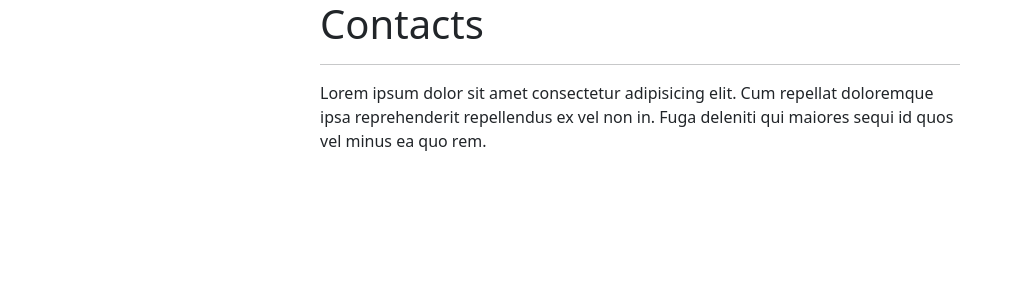
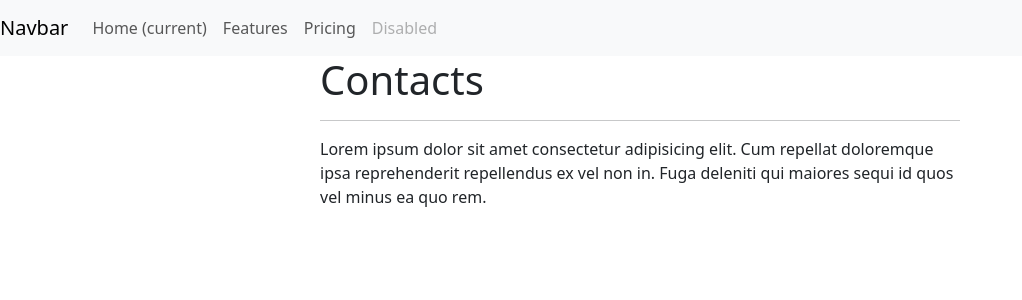
Before and after one commit to katsisaac50/reactbasic, a React (Create React App) app: page /contacts in a window 1280 px wide. Shown: the top 300 px of the page, without its empty margins (0-1022 px from the left). Built offline with nearby package versions, Linux system fonts and the light colour scheme.

Commit message:
add navbar

```diff
--- a/src/App.js
+++ b/src/App.js
@@ -3,10 +3,12 @@
 import Contacts from './pages/Contacts';
 import About from './pages/About';
 import {BrowserRouter, Routes, Route} from 'react-router-dom';
+import Nav from './components/Nav';
 
 function App() {
   return (
     <BrowserRouter>
+      <Nav />
 
      {/*  <Routes>
         <Route path='/' element={<Home />} />
--- a/src/components/Nav.js
+++ b/src/components/Nav.js
@@ -0,0 +1,28 @@
+function Navbar() {
+  return (
+    <nav class="navbar navbar-expand-lg navbar-light bg-light">
+  <a class="navbar-brand" href="#">Navbar</a>
+  <button class="navbar-toggler" type="button" data-toggle="collapse" data-target="#navbarNav" aria-controls="navbarNav" aria-expanded="false" aria-label="Toggle navigation">
+    <span class="navbar-toggler-icon"></span>
+  </button>
+  <div class="collapse navbar-collapse" id="navbarNav">
+    <ul class="navbar-nav">
+      <li class="nav-item active">
+        <a class="nav-link" href="#">Home <span class="sr-only">(current)</span></a>
+      </li>
+      <li class="nav-item">
+        <a class="nav-link" href="#">Features</a>
+      </li>
+      <li class="nav-item">
+        <a class="nav-link" href="8">Pricing</a>
+      </li>
+      <li class="nav-item">
+        <a class="nav-link disabled" href="2">Disabled</a>
+      </li>
+    </ul>
+  </div>
+</nav>
+  );
+}
+
+export default Navbar;
```
